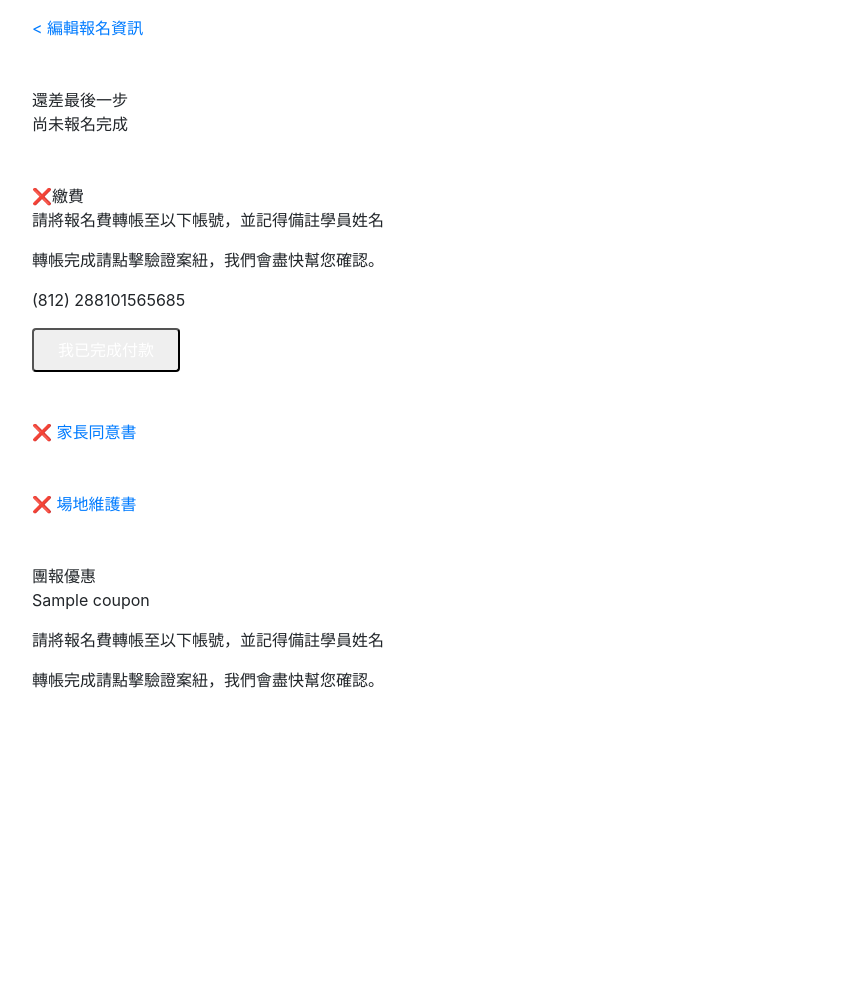
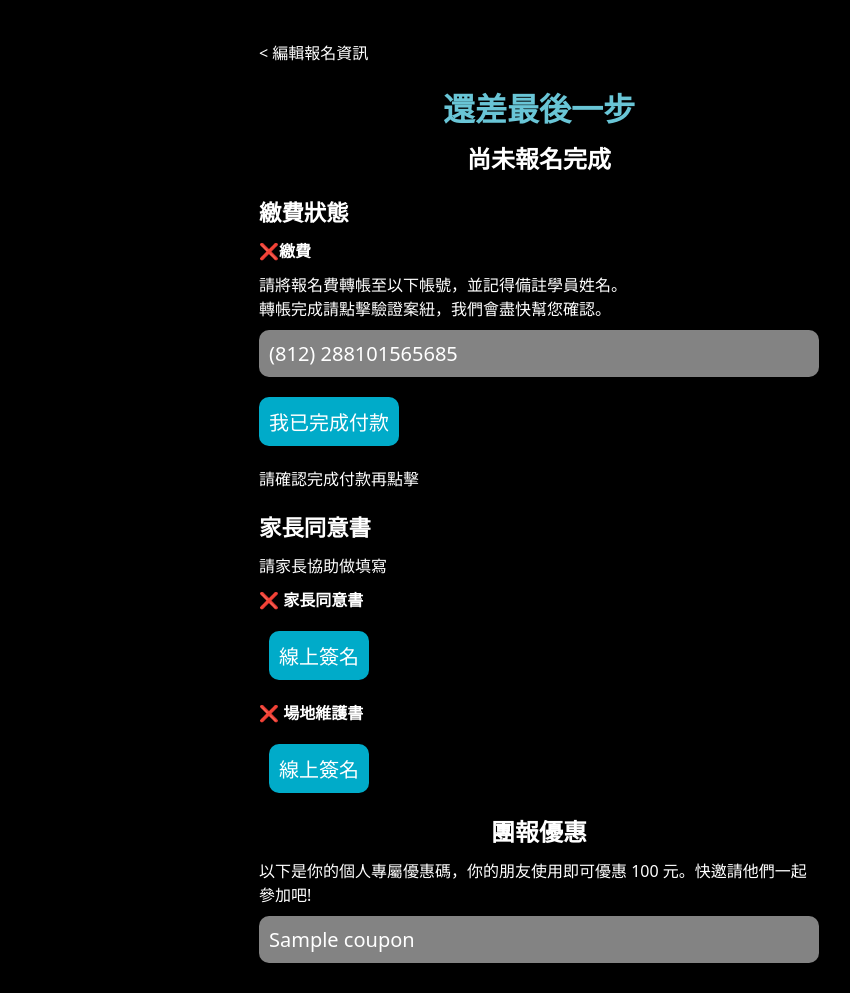
Before and after one commit to SCAICT/112-winter-camp, a Django app: template back-end/flask/templates/lastStep.html in a window 1280 px wide. Shown: the whole page, without its empty margins (101-951 px from the left). Before the commit the page ends 688 px from the top, so only its background shows below. Run offline with Django 4.2, Linux system fonts and the light colour scheme; the template is opened without the code that fills it: most values are stand-ins (such as "Sample title", 1, 10 or a date in 2020); some libraries are stand-ins or nearby versions.

Commit message:
last step... css

```diff
--- a/back-end/flask/templates/lastStep.html
+++ b/back-end/flask/templates/lastStep.html
@@ -1,3 +1,5 @@
+<!-- @format -->
+
 <!--
     最後一步
 
@@ -5,63 +7,150 @@
     coupon,isPaid,consentID,maintenance
 
 -->
-
-{% extends 'base.html' %}
-
-{% block title %}還差最後一步 | 知資為資知 - 2024中部電資聯合寒訓{% endblock %}
-
-{% block content %}
-<div class="app max-w-mobile-sm h-min m-auto px-5 py-3">
-    <div class="text-sm"><a href="/edit">&lt; 編輯報名資訊</a></div>
-    <div class="mt-5 text-3xl font-bold">還差最後一步</div>
-    <div class="text-sm mb-5">尚未報名完成</div>
+<!DOCTYPE html>
+<html lang="en">
+    <head>
+        <meta charset="UTF-8" />
+        <meta name="viewport" content="width=device-width, initial-scale=1.0" />
+        <title>還差最後一步 | 知資為資知 - 2024中部電資聯合寒訓</title>
+        <style>
+            * {
+                margin: 0;
+                padding: 0;
+                box-sizing: border-box;
+            }
+            body {
+                background-color: #000000;
+                color: #ffffff;
+                font-family: system-ui, -apple-system, BlinkMacSystemFont,
+                    "Segoe UI", Roboto, Oxygen, Ubuntu, Cantarell, "Open Sans",
+                    "Helvetica Neue", sans-serif;
+            }
+            main {
+                width: 100%;
+                max-width: 600px;
+                margin: 0 auto;
+                padding: 20px;
+            }
+            h1 {
+                text-align: center;
+                font-size: 2rem;
+                color: #69c5d6;
+            }
+            h2 {
+                text-align: center;
+                font-size: 1.5rem;
+                margin: 10px 0;
+            }
+            h3 {
+                font-size: 1.4rem;
+                margin: 20px 0 10px 0;
+            }
+            h4 {
+                font-size: 1rem;
+                margin: 10px 0;
+            }
+            p {
+                font-size: 1rem;
+                margin: 10px 0;
+            }
+            .accout {
+                font-size: 1.25rem;
+                margin: 10px 0;
+                background-color: #ffffff83;
+                color: #fff;
+                padding: 10px;
+                border-radius: 10px;
+            }
+            #edit {
+                display: block;
+                margin: 20px auto;
+            }
+            a {
+                color: #ffffff;
+                text-decoration: none;
+            }
+            #edit:hover {
+                text-decoration: underline;
+                color: #69c5d6;
+            }
+            button,
+            .agreement > a {
+                background-color: #00abc9;
+                color: #fff;
+                width: fit-content;
+                display: block;
+                padding: 10px;
+                border-radius: 10px;
+                border: none;
+                font-size: 1.25rem;
+                cursor: pointer;
+                margin: 20px 0;
+            }
+            .agreement > a {
+                margin: 20px 10px;
+            }
+            .finished {
+                text-align: center;
+            }
+        </style>
+    </head>
+    <body>
+        <main>
+            <a href="/edit" id="edit">&lt; 編輯報名資訊</a>
+            <h1>還差最後一步</h1>
+            <h2>尚未報名完成</h2>
             <!-- # coupon,isPaid,consentID,maintenance,adminCheck -->
             <!-- 要到是否有繳費的資料 -->
-    <div class="mt-5 text-3xl font-bold">
-        {% if isPaid %}
-            {% if adminCheck %}
-                ✔️完成繳費
-            {% else %}
-                🟠管理者正在幫你確認
-            {% endif %}
-        {% else %}
-            ❌繳費
+            <h3>繳費狀態</h3>
+            <h4>
+                {% if isPaid %} {% if adminCheck %} ✔️完成繳費 {% else %}
+                🟠管理者正在幫你確認 {% endif %} {% else %} ❌繳費 {% endif %}
+            </h4>
+            <p>
+                請將報名費轉帳至以下帳號，並記得備註學員姓名。<br />
+                轉帳完成請點擊驗證案紐，我們會盡快幫您確認。
+            </p>
+            <div class="accout">(812) 288101565685</div>
+            <div class="finished">
+                {% if isPaid %} 已繳費 {% else %}
+                <button id="finish-pay">我已完成付款</button>
+
                 {% endif %}
             </div>
-    <div class="mb-3">請將報名費轉帳至以下帳號，並記得備註學員姓名</div>
-    <div class="mb-3">轉帳完成請點擊驗證案紐，我們會盡快幫您確認。</div>
-    <div class="mb-3">(812) 288101565685</div>
-    {% if isPaid %}
-    <span class="bg-black/75 text-white font-bold py-2 px-4 rounded">已繳費</span>
-    {% else %}
-    <button id="finish-pay" class="bg-black hover:bg-blue-700 text-white font-bold py-2 px-4 rounded">我已完成付款</button>
-    {% endif %}
-    <div class="mt-5 text-3xl font-bold">
-        <a href="/consent?studentID={{userID}}">
-            {% if consent %} ✔️ {% else %} ❌ {% endif %}
-            家長同意書
-        </a>
-    </div>
-    <div class="mt-5 text-3xl font-bold">
-        <a href="/maintenance?studentID={{userID}}">
-            {% if maintenance %} ✔️ {% else %} ❌ {% endif %}
-            場地維護書
-        </a>
+            <p>請確認完成付款再點擊</p>
+            <h3>家長同意書</h3>
+            <p>請家長協助做填寫</p>
+            <div class="agreement">
+                <h4>
+                    {% if consent %} ✔️ {% else %} ❌ {% endif %} 家長同意書
+                </h4>
+                <a href="/consent?studentID={{userID}}">線上簽名 </a>
+                <h4>
+                    {% if maintenance %} ✔️ {% else %} ❌ {% endif %} 場地維護書
+                </h4>
+                <a href="/maintenance?studentID={{userID}}">線上簽名 </a>
             </div>
 
-    <div class="mt-5 text-3xl font-bold">團報優惠</div>
-    <div class="mb-3">{{coupon}}</div>
-    <div class="mb-3">請將報名費轉帳至以下帳號，並記得備註學員姓名</div>
-    <div class="mb-3">轉帳完成請點擊驗證案紐，我們會盡快幫您確認。</div>
-</div>
+            <h2>團報優惠</h2>
+            <p>
+                以下是你的個人專屬優惠碼，你的朋友使用即可優惠 100
+                元。快邀請他們一起參加吧!
+            </p>
+            <div class="accout">{{coupon}}</div>
+        </main>
+
         <script>
-    document.getElementById("finish-pay").addEventListener("click", () => {
+            document
+                .getElementById("finish-pay")
+                .addEventListener("click", () => {
                     fetch("/finishPay", {
                         method: "POST",
                         headers: {
                             "Content-Type": "text/plain",
-            }
-        }).then(response => {
+                        },
+                    })
+                        .then(response => {
                             if (!response.ok) {
                                 throw new Error("Network response was not ok");
                             }
@@ -76,5 +165,5 @@
                         });
                 });
         </script>
-
-{% endblock %}
+    </body>
+</html>
--- a/back-end/flask/templates/sign.html
+++ b/back-end/flask/templates/sign.html
@@ -90,7 +90,7 @@
             <label for="veg">素</label>
         </div>
         <div class="user-box">
-            <input type="text" name="data[]" required="" />
+            <input type="text" name="data[]"  />
             <label>特殊飲食習慣 (如: 不吃香菜)</label>
         </div>
         <div class="user-box">
@@ -103,7 +103,7 @@
             <label for="live">是，強制</label>
         </div>
         <div class="user-box">
-            <input type="text" name="data[]" required="" />
+            <input type="text" name="data[]" />
             <label>團體優惠碼</label>
         </div>
 
```
Also changed, not shown: back-end/flask/database/account.db. Lines whose indentation alone changed are shown as unchanged.
